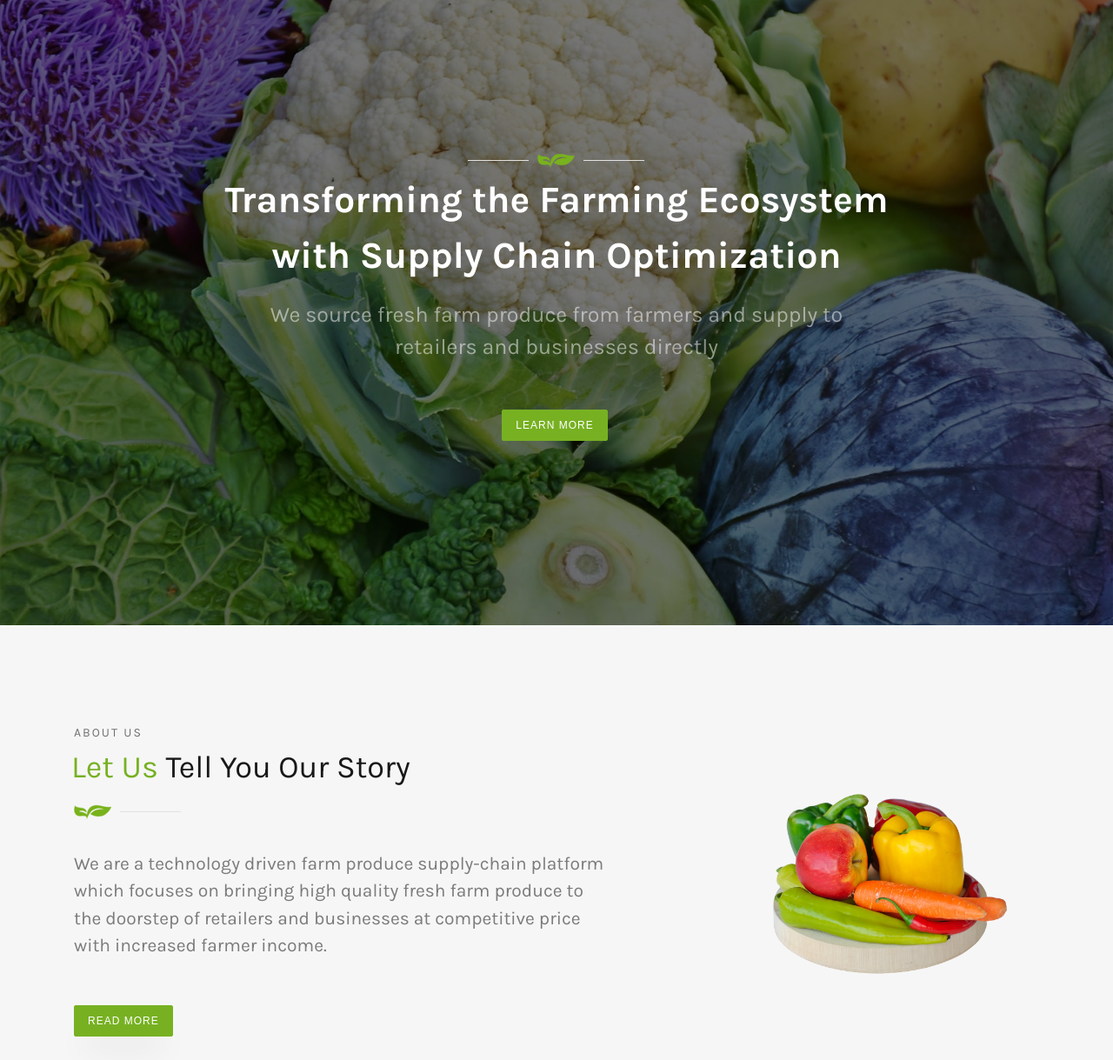
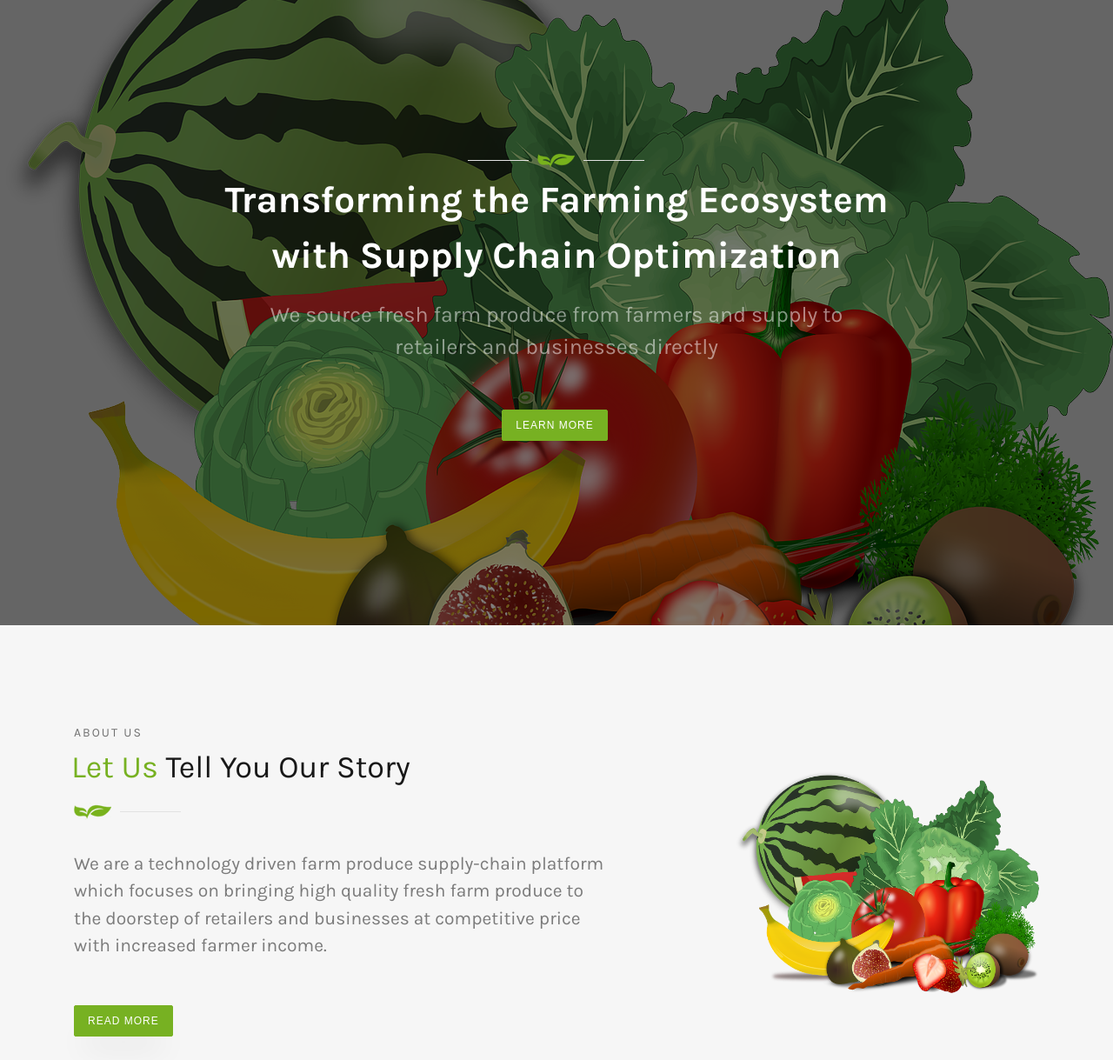
Before and after one commit to Santdig/agri, a website: page index.html in a window 1280 px wide. Shown: the part 81-1300 px from the top of the page at 87% size. Drawn offline with Linux system fonts and the light colour scheme; files whose address does not match are found by name.

Commit message:
Update index.html

```diff
--- a/index.html
+++ b/index.html
@@ -66,7 +66,8 @@
   <!-- ##### Main Manu Section Ends ##### -->
 
   <!-- ##### Home Section Starts ##### -->
-  <section class="site-hero hero" style="background-image: url(img/bg-img/8.jpg);" id="home-section" data-stellar-background-ratio="0.5">
+  <!--<section class="site-hero hero" style="background-image: url(img/bg-img/8.jpg);" id="home-section" data-stellar-background-ratio="0.5">-->
+  <section class="site-hero hero" style="background-image: url(img/bg/home-bg.png);" id="home-section" data-stellar-background-ratio="0.5">
 		<div class="container">
 			<div class="row intro-text align-items-center justify-content-center">
 				<div class="col-md-10 text-center">
@@ -101,7 +102,8 @@
         </div>
         <div class="col-12 col-md-4">
           <div class="mb-100">
-            <img class="img-fluid" src="img/farm-3-removebg.png" alt="">
+            <!--<img class="img-fluid" src="img/farm-3-removebg.png" alt="">-->
+            <img class="img-fluid" src="img/bg/home-bg.png" alt="">
           </div>
         </div>
       </div>
@@ -243,7 +245,7 @@
 								<span class="fa fa-globe"></span>
 							</div>
 							<div class="text">
-								<p><span>Website</span> <a href="">santoshdighe.com</a></p>
+								<p><span>Website</span> <a href="">mydomain.com</a></p>
 							</div>
 						</div>
 					</div>
```
